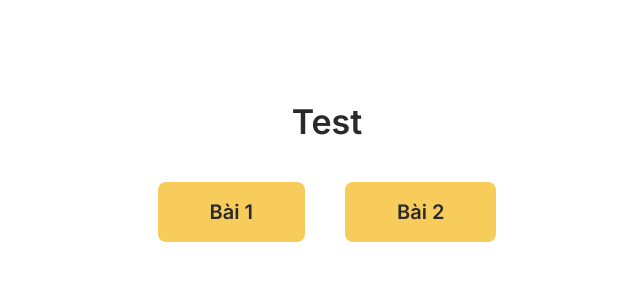
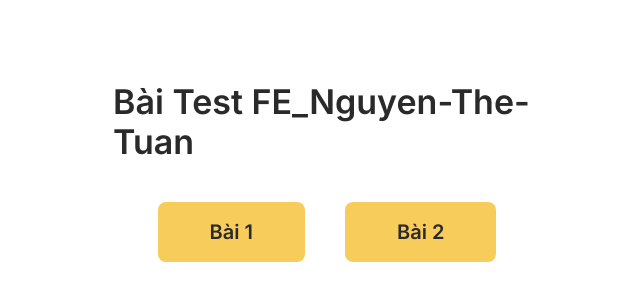
Before and after one commit to tuannt1402/test-infinity, a plain HTML site: page index.html in a window 1280 px wide. Shown: the part 228-528 px from the top of the page, without its empty margins (313-953 px from the left). Drawn offline with Linux system fonts and the light colour scheme.

Commit message:
update name

```diff
--- a/index.html
+++ b/index.html
@@ -13,7 +13,7 @@
 <body>
     <div class="container">
         <div class="home d-flex align-item-center justify-content-center flex-column w-100">
-            <h1 class="typo-h1-semibold">Test</h1>
+            <h1 class="typo-h1-semibold">Bài Test FE_Nguyen-The-Tuan</h1>
             <nav class="home__navigation d-flex" role="navigation">
                 <a class="home__navigation-button typo-h3-semibold" href="/page/bai-1.html">Bài 1</a>
                 <a class="home__navigation-button typo-h3-semibold" href="/page/bai-2.html">Bài 2</a>
```
Also changed, not shown: page/bai-1.html (+1 -1 lines), page/bai-2.html (+1 -1 lines).
